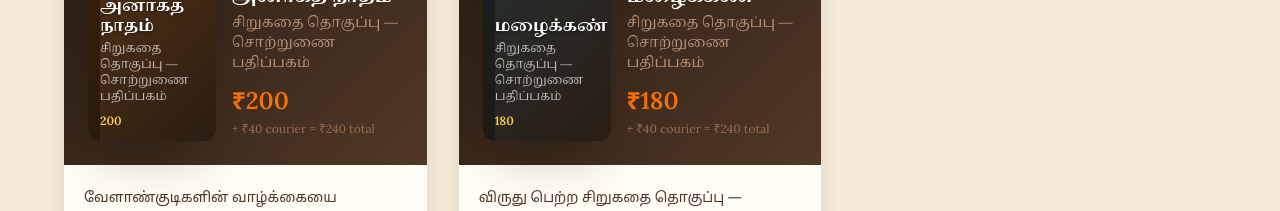
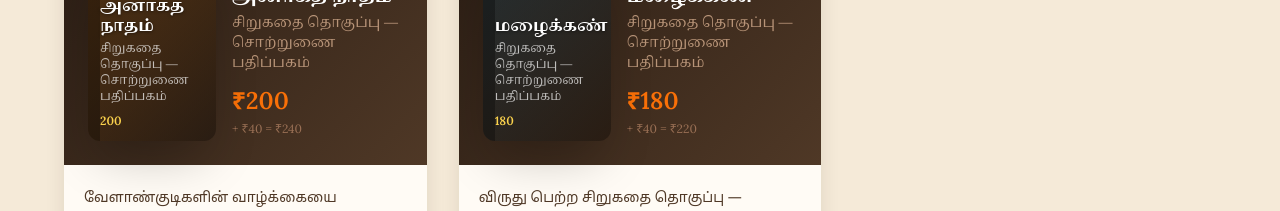
Before and after one commit to Ananthmca89/senthil-jaganathan-website, a Next.js app: page / in a window 1280 px wide. Shown: the part 1700-1911 px from the top of the page. Built offline with nearby package versions, Linux system fonts and the light colour scheme; a web font is replaced by a local one.

Commit message:
fix total price

```diff
--- a/pages/index.js
+++ b/pages/index.js
@@ -225,7 +225,7 @@ export default function Home() {
                       {book.subtitle}
                     </div>
                     <div className="text-2xl font-black" style={{ color: '#f97008' }}>₹{book.price}</div>
-                    <div className="text-xs mt-1" style={{ color: '#9a7055' }}>+ ₹40 courier = ₹240 total</div>
+                    <div className="text-xs mt-1" style={{ color: '#9a7055' }}>+ ₹{book.courier} = ₹{book.price + book.courier}</div>
                   </div>
                 </div>
 
```
